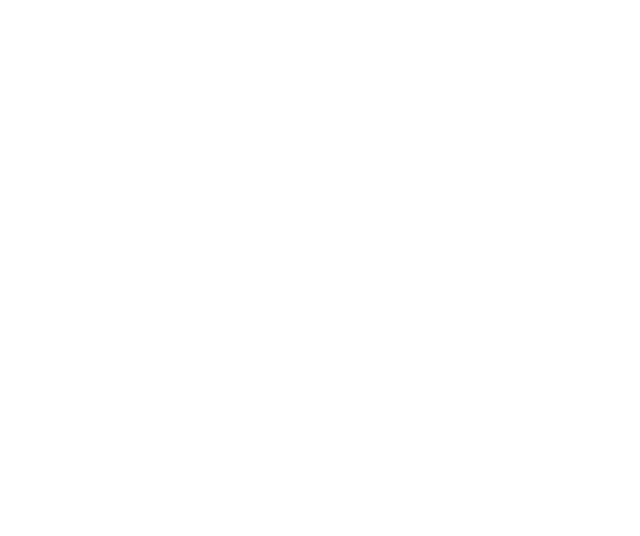
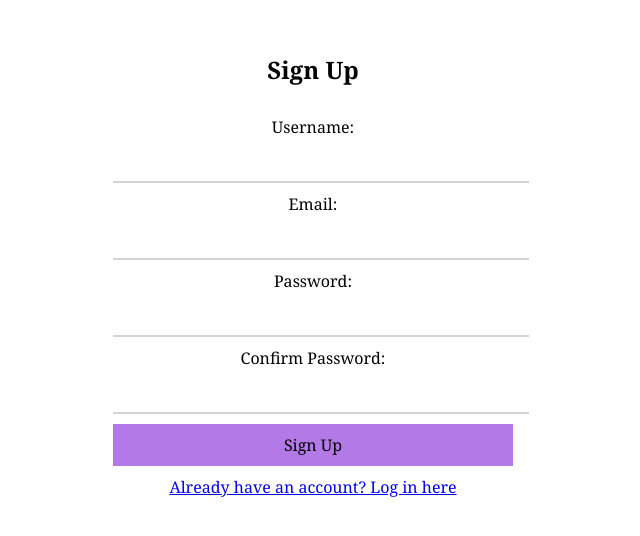
Before and after one commit to agiledev-students-fall2023/4-final-project-secondhand-goods-trading-platform, a React (Create React App) app in the folder front-end/: page /signup in a window 1280 px wide. Before the commit this address had no page. Shown: the part 154-690 px from the top of the page, without its empty margins (327-967 px from the left). Built offline with nearby package versions, Linux system fonts and the light colour scheme.

Commit message:
Removed search page, add signup page and search result page.

```diff
--- a/front-end/src/App.js
+++ b/front-end/src/App.js
@@ -5,7 +5,9 @@
 
 import Login from './components/login/Login';
 import Homepage from './components/Home/Homepage';
-import SearchPage from './components/SearchPage/SearchPage';
+import SignUp from './components/SignUp/SignUp';
+import SearchResults from "./components/SearchResults/SearchResults";
+
 
 
 const App = props => {
@@ -20,8 +22,12 @@
             {/* a route for the login page */}
             <Route path="/" element={<Login />} />
 
-            {/* a route for the search page */}
-            <Route path="/search" element={<SearchPage />} />
+             {/* a route for the search page */}
+             <Route path="/signup" element={<SignUp />} />
+
+              {/* a route for the search page */}
+              <Route path="/searchresults/for/:prompt" element={<SearchResults />} />
+
 
           </Routes>
         </main>
--- a/front-end/src/components/Header/Header.js
+++ b/front-end/src/components/Header/Header.js
@@ -1,11 +1,19 @@
-import React from 'react';
+import React, { useState } from 'react';
 import './Header.css';
-import { Link, useLocation } from "react-router-dom"
+import { Link , useNavigate} from "react-router-dom"
 
 
 function Header() {
-    const location = useLocation();
-    const isSearchPage = location.pathname === "/SearchPage";
+
+    const [searchValue, setSearchValue] = useState('');
+    const navigate = useNavigate();
+
+    const handleSearchSubmit = () => {
+        console.log("Searched:", searchValue); // testing
+        navigate(`/searchresults/for/prompt=${searchValue}`);
+    };
+
+
 
     return (
         <header className="header">
@@ -13,26 +21,18 @@
                 <button className="icon-button"><img src={`${process.env.PUBLIC_URL}/home-icon.png`} alt="Home"/></button>
             </Link>
 
-            {/*We want to render the search page conditionally. If we are on any other page, search bar takes us to search page. If we are already on search page, there is no need to go again*/ }
-            {isSearchPage ? (
-                <input type="text" placeholder="Search here..." className="search-bar" />
-            ) : (
-                <Link to="/search">
-                    <input type="text" placeholder="Search here..." className="search-bar" />
-                </Link>
-            )}
+                <input
+                type="text"
+                placeholder="Search here..."
+                className="search-bar"
+                value={searchValue}
+                onChange={e => setSearchValue(e.target.value)}
+            />
 
-            {isSearchPage ? (
-                <button className="icon-button">
-                    <img src={`${process.env.PUBLIC_URL}/search-icon.png`} alt="Go" />
-                </button>
-            ) : (
-                <Link to="/search">
-                    <button className="icon-button">
-                        <img src={`${process.env.PUBLIC_URL}/search-icon.png`} alt="Go" />
-                    </button>
-                </Link>
-            )}
+            <button className="icon-button" onClick={handleSearchSubmit}>
+                <img src={`${process.env.PUBLIC_URL}/search-icon.png`} alt="Go" />
+            </button>
+
         </header>
     );
 }
--- a/front-end/src/components/Home/Homepage.js
+++ b/front-end/src/components/Home/Homepage.js
@@ -6,13 +6,6 @@
 
 
 function Homepage() {
-
-    const categories = [
-        { name: 'furniture', icon: `${process.env.PUBLIC_URL}/furniture-icon.png` },
-        { name: 'study', icon: `${process.env.PUBLIC_URL}/study-icon.png` },
-        { name: 'electronics', icon: `${process.env.PUBLIC_URL}/electronics-icon.png` },
-        { name: 'clothes', icon: `${process.env.PUBLIC_URL}/clothes-icon.png` },
-    ];
 
 
     return (
--- a/front-end/src/components/SearchPage/SearchPage.css
+++ /dev/null
@@ -1,7 +0,0 @@
-.search-page-container {
-    width: 100%;
-    display: flex;
-    flex-direction: column;
-    align-items: center;
-    padding: 20px;
-}
--- a/front-end/src/components/SearchPage/SearchPage.js
+++ /dev/null
@@ -1,15 +0,0 @@
-import React from 'react';
-import './SearchPage.css';
-import Header from '../Header/Header';
-import Categories from '../Categories/Categories';
-
-function SearchPage() {
-    return (
-        <div className="search-page-container">
-            <Header />
-            <Categories />
-        </div>
-    );
-}
-
-export default SearchPage;
--- /dev/null
+++ b/front-end/src/components/SearchResults/SearchResults.js
@@ -0,0 +1,44 @@
+import React, { useEffect, useState } from 'react';
+import axios from 'axios';
+import { useParams } from 'react-router-dom';
+import Header from '../Header/Header';
+import ItemListings from '../ItemListings/ItemListings';
+
+const SearchResults = () => {
+
+    const { prompt } = useParams();
+    const searchText = prompt.replace('prompt=', '');
+
+    const [data, setData] = useState([]);
+
+    useEffect(() => {
+        const fetchData = async () => {
+            try {
+                const response = await axios.get("https://picsum.photos/v2/list?page=3&limit=100");
+                setData(response.data);
+            } catch (err) {
+                console.error("Error fetching data:", err);
+            }
+        };
+
+        fetchData();
+    }, []);
+
+    const filteredData = data.filter(item =>
+        item.author.toLowerCase().includes(searchText.toLowerCase())
+    );
+
+    return (
+        <div>
+            <Header />
+            <h2>Search Results for "{searchText}"</h2>
+            {filteredData.length > 0 ? (
+                <ItemListings items={filteredData} />
+            ) : (
+                <p>No results found "{searchText}".</p>
+            )}
+        </div>
+    );
+}
+
+export default SearchResults;
--- /dev/null
+++ b/front-end/src/components/SignUp/SignUp.css
@@ -0,0 +1,64 @@
+.signup-page {
+    font-family: Georgia, serif;
+    display: flex;
+    flex-direction: column;
+    align-items: center;
+    justify-content: center;
+    height: 100vh;
+    padding: 20px;
+}
+
+.signup-page h2 {
+    margin-bottom: 20px;
+}
+
+.signup-page form {
+    width: 100%;
+    max-width: 400px;
+}
+
+.signup-page form div {
+    margin: 10px 0;
+    position: relative;
+}
+
+.signup-page label {
+    display: block;
+    margin-bottom: 5px;
+}
+
+.signup-page input[type="text"], .signup-page input[type="password"] {
+    width: 100%;
+    padding: 8px;
+    border: none;
+    border-bottom: 2px solid #D3D3D3;
+    font-family: Georgia, serif;
+    font-size: 16px;
+    background: transparent;
+    outline: none;
+    transition: border-color 0.3s;
+}
+
+.signup-page input[type="text"]:focus, .signup-page input[type="password"]:focus {
+    border-color: #b279e7;
+}
+
+.signup-page button {
+    width: 100%;
+    padding: 10px;
+    border: none;
+    background-color: #b279e7;
+    font-family: Georgia, serif;
+    font-size: 16px;
+    cursor: pointer;
+    transition: background-color 0.3s;
+}
+
+.signup-page button:hover {
+    background-color: #7a24d2;
+}
+
+.error {
+    color: red;
+    margin-bottom: 10px;
+}
--- /dev/null
+++ b/front-end/src/components/SignUp/SignUp.js
@@ -0,0 +1,56 @@
+import React, { useState } from 'react';
+import { useNavigate, Link } from 'react-router-dom';
+import './SignUp.css';
+
+const SignUp = () => {
+    const [username, setUsername] = useState('');
+    const [email, setEmail] = useState('');
+    const [password, setPassword] = useState('');
+    const [confirmPassword, setConfirmPassword] = useState('');
+    const [errorMessage, setErrorMessage] = useState(null);
+    const navigate = useNavigate();
+
+    const handleSubmit = async (e) => {
+        e.preventDefault();
+
+        if (password !== confirmPassword) {
+            setErrorMessage('Passwords do not match.');
+            return;
+        }
+
+        // TODO: Update back-end data, store the info
+        // Then redirect to the home page after "successful" sign-up.
+        navigate('/home');
+    }
+
+    return (
+        <div className="signup-page">
+            <h2>Sign Up</h2>
+            <form onSubmit={handleSubmit}>
+                <div>
+                    <label>Username:</label>
+                    <input type="text" value={username} onChange={(e) => setUsername(e.target.value)} />
+                </div>
+                <div>
+                    <label>Email:</label>
+                    <input type="text" value={email} onChange={(e) => setEmail(e.target.value)} />
+                </div>
+                <div>
+                    <label>Password:</label>
+                    <input type="password" value={password} onChange={(e) => setPassword(e.target.value)} />
+                </div>
+                <div>
+                    <label>Confirm Password:</label>
+                    <input type="password" value={confirmPassword} onChange={(e) => setConfirmPassword(e.target.value)} />
+                </div>
+                <div>
+                    {errorMessage && <p className="error">{errorMessage}</p>}
+                    <button type="submit">Sign Up</button>
+                </div>
+            </form>
+            <Link to="/" style={{ textDecoration: 'underline' }}>Already have an account? Log in here</Link>
+        </div>
+    );
+}
+
+export default SignUp;
--- a/front-end/src/components/login/Login.js
+++ b/front-end/src/components/login/Login.js
@@ -1,6 +1,6 @@
 import React, { useState } from 'react';
 import axios from 'axios';
-import { useNavigate } from 'react-router-dom';
+import { useNavigate, Link } from 'react-router-dom';
 import './Login.css';
 
 
@@ -54,8 +54,11 @@
                 </div>
                 <div>
                     {errorMessage && <p className="error">{errorMessage}</p>}
-                    <button type="submit">Login/Sign up</button>
+                    <button type="submit">Login</button>
                 </div>
+
+                <Link to="/signup" style={{ textDecoration: 'underline' }}>Don't have an account? Sign up here</Link>
+
             </form>
         </div>
     );
```
Also changed, not shown: front-end/src/components/ItemListings/ItemListings.js (+8 -9 lines), front-end/src/components/SearchResults/SearchResults.css (added).
